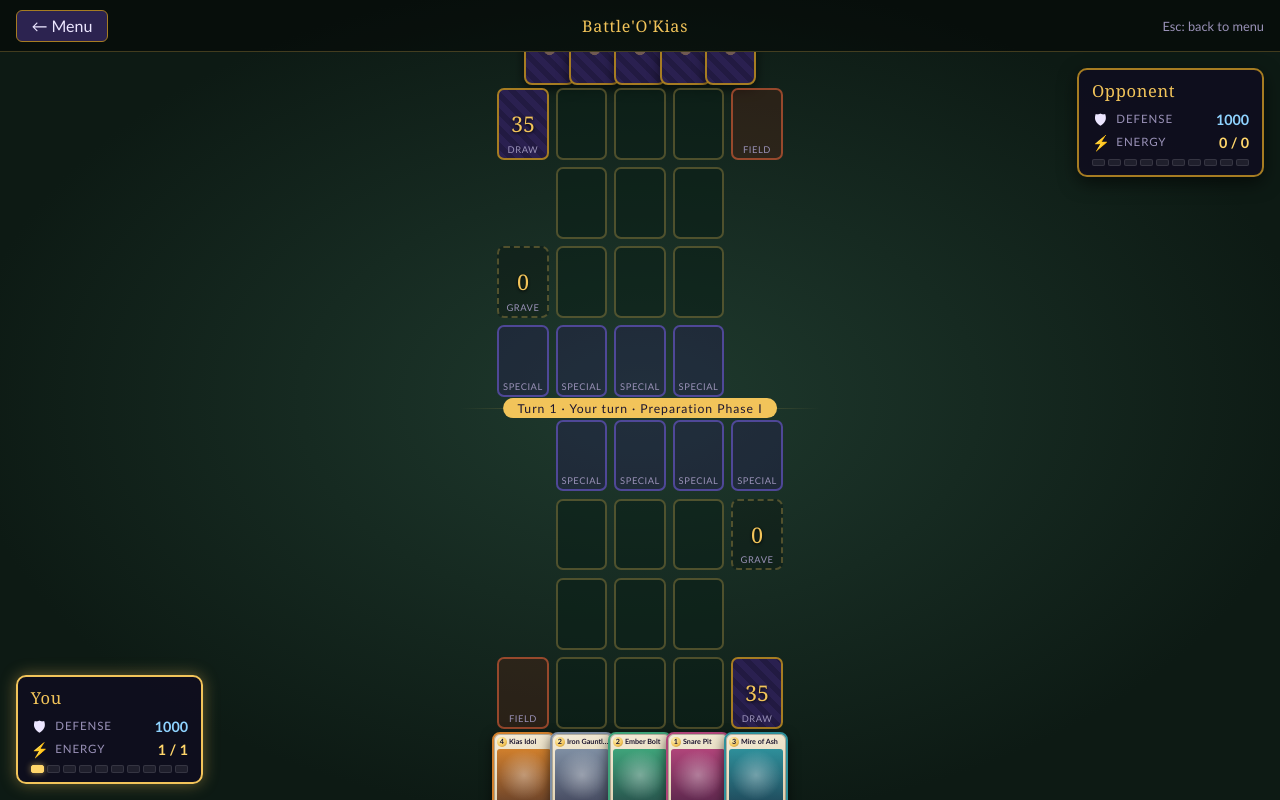
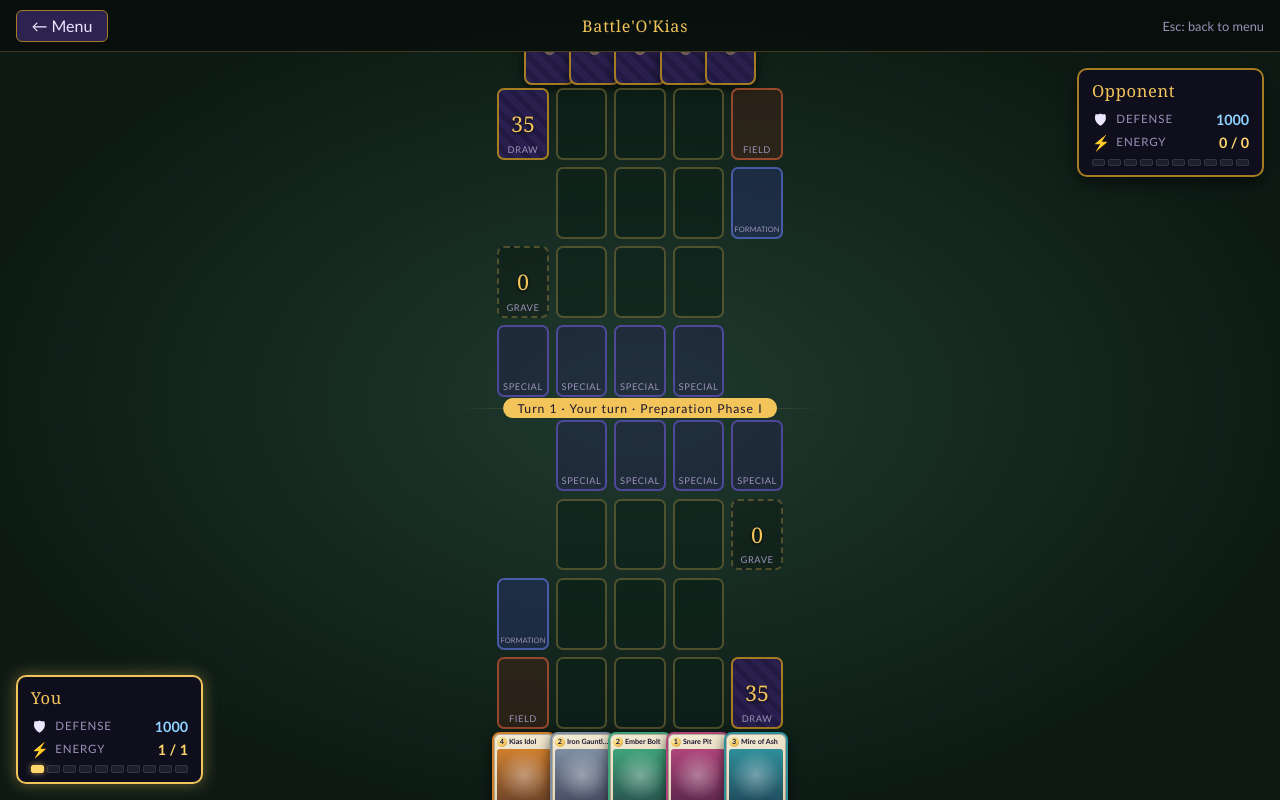
Before and after one commit to demonlord321/Battleokias, a website with bundled scripts: page index.html in a window 1280 px wide. Both pictures are taken after a click on the button "New Game". Built offline with nearby package versions, Linux system fonts and the light colour scheme.

Commit message:
Board: Formation Zone above the Field Effect Zone (Mapmaker)

```diff
--- a/src/board/board.js
+++ b/src/board/board.js
@@ -119,7 +119,7 @@ function fillSlot(slot, card) {
 const PHASE_NAMES = { setup: "Setup", draw: "Draw Phase", prep1: "Preparation Phase I" };
 
 // Draws everything the state holds: hands, pile counts, and the cards in the
-// Unit Position Slots, Special Deck Zones and Field Effect Zone.
+// Unit Position Slots, Special Deck Zones, Formation Zone and Field Effect Zone.
 export function renderBoard(game, viewer = 0) {
   game.players.forEach((p, owner) => {
     const side = owner === viewer ? 0 : 1;
@@ -127,6 +127,7 @@ export function renderBoard(game, viewer = 0) {
     p.ups.forEach((card, i) => fillSlot(getSlot(side, "ups", i), card));
     p.specialZones.forEach((card, i) => fillSlot(getSlot(side, "sdz", i), card));
     fillSlot(getSlot(side, "fez"), p.fieldEffect);
+    fillSlot(getSlot(side, "formation"), p.formationZone ?? null);
     const hand = els.hands[owner === viewer ? 0 : 1];
     hand.innerHTML = "";
     p.hand.forEach((card) => hand.append(cardEl(card, owner === viewer)));
--- a/src/board/layout.js
+++ b/src/board/layout.js
@@ -3,7 +3,7 @@
 //   col:   1      2     3     4      5
 //   row 1:       [SDZ] [SDZ] [SDZ] [SDZ]      Special Deck Zones (toward the centre)
 //   row 2:       [UPS] [UPS] [UPS] [Grave]
-//   row 3:       [UPS] [UPS] [UPS]
+//   row 3: [FRM] [UPS] [UPS] [UPS]            Formation Zone, above the FEZ
 //   row 4: [FEZ] [UPS] [UPS] [UPS] [Draw]     Field Effect Zone sits bottom-left
 //
 // That's your half. The opponent's half is the same thing rotated 180 degrees
@@ -27,6 +27,7 @@ export const PLAYER_SLOTS = [
   })),
   { zone: "grave", index: 0, row: 2, col: 5, label: "Grave" },
   { zone: "draw", index: 0, row: 4, col: 5, label: "Draw" },
+  { zone: "formation", index: 0, row: 3, col: 1, label: "Formation" },
   { zone: "fez", index: 0, row: 4, col: 1, label: "Field" },
 ];
 
--- a/style.css
+++ b/style.css
@@ -467,3 +467,6 @@ html, body {
 .stat-atk { color: #ffb38a !important; }
 .stat-def { color: #8fd3ff !important; }
 .hand-player .card-face:hover .card-formation { display: block; }
+
+.slot-formation { border-color: rgba(90, 111, 208, 0.7); background: rgba(40, 50, 120, 0.4); }
+.slot-formation .slot-label { letter-spacing: 0; font-size: calc(var(--h) * 0.105); }
```
